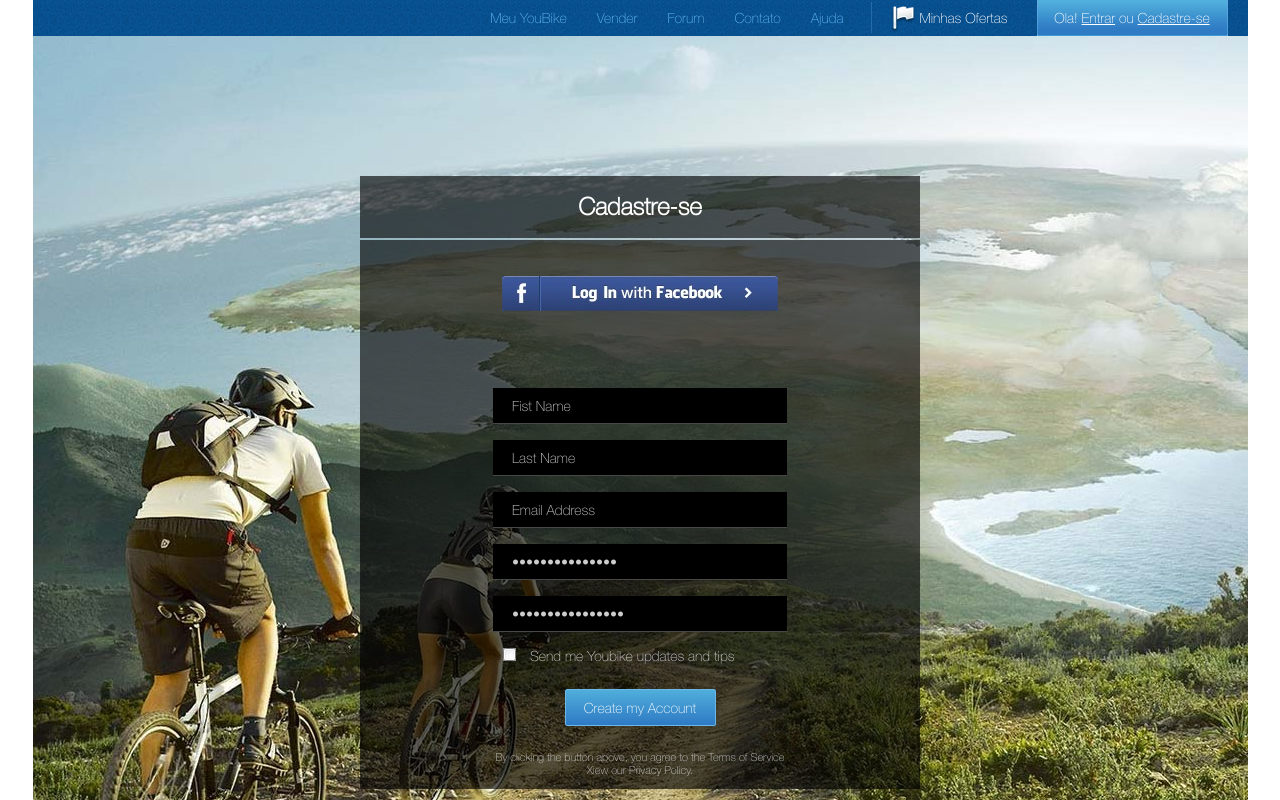
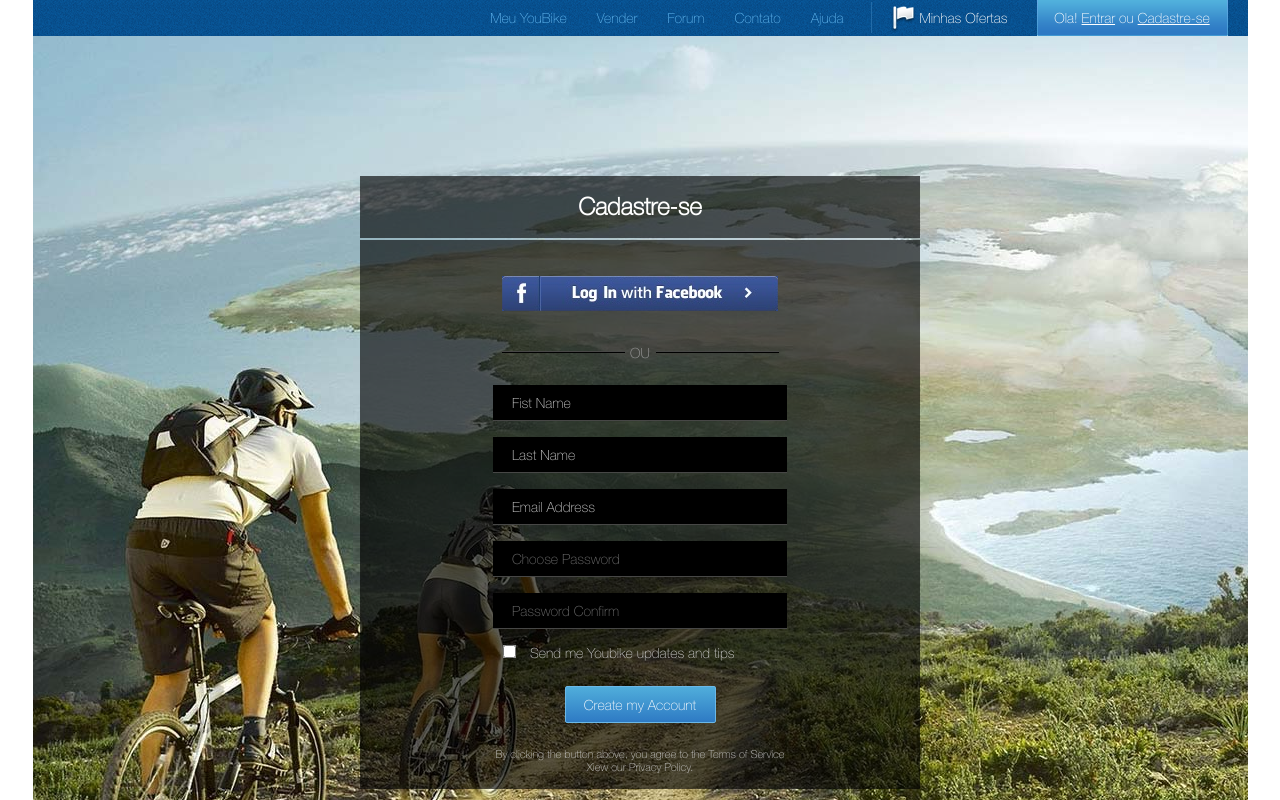
Before and after one commit to Surzhan/GoForIT_Homework_HTML_05, a plain HTML site: page index.html in a window 1280 px wide. Shown: the top 800 px of the page. Drawn offline with Linux system fonts and the light colour scheme.

Commit message:
added block "strip", fix bug

```diff
--- a/css/styles.css
+++ b/css/styles.css
@@ -44,6 +44,8 @@ main {
 	background-repeat: no-repeat;
 	background-size: contain;
 }
+
+/* HEADER*/
 
 .main-header {
 	height: 36px;
@@ -136,6 +138,9 @@ ul.main-menu > li > a:hover {
 	text-decoration: none;
 }
 
+/* END HEADER */
+/* MODAL WINDOW */
+
 .modal-form {
 	position: fixed;
 	top: 20vh;
@@ -146,6 +151,28 @@ ul.main-menu > li > a:hover {
 	height: 613px;
 	width: 560px;
 	display: block;
+}
+
+.separator {
+	margin-bottom: 20px;
+	height: 24px;
+	line-height: 24px;
+	color: #999999;
+	text-align: center;
+}
+
+.strip {
+	position: absolute;
+	left: 142px;
+	top: 192px;
+	width: 123px;
+	height: 1px;
+	background: black;
+	box-shadow: 0px -1px 0px 0px rgba(71,71,70,1);
+}
+
+.strip-1 {
+left: 296px
 }
 
 .modal-form input {
@@ -179,7 +206,7 @@ input[type=password]:focus {
 
 
 .facebook-registration-btn {
-	margin: 0px auto 77px;
+	margin: 0px auto 30px;
 	border: 0;
 	height: 35px;
 	width: 276px;
@@ -236,7 +263,6 @@ input[type=checkbox] {
 	margin-left: 143px;
 	display: inline-block;
 	z-index: 2;
-	opacity: 0.7;
 }
 
 #checkbox-img {
@@ -248,3 +274,5 @@ input[type=checkbox] {
 	background-image: url(../img/checkbox-icon.png);
 	z-index: 1
 }
+
+/* END MODAL WINDOW */
--- a/index.html
+++ b/index.html
@@ -35,12 +35,15 @@
 				<div class="form-block">
 					<form>
 						<input class="facebook-registration-btn" type="submit" name="log-in-facebook" value="">
+						<div class="separator">
+							<span class="strip"></span><span>OU</span><span class="strip strip-1"></span>
+						</div>
 						<input type="text" name="fist-name" value="Fist Name" placeholder="Fist Name">
-						<input type="text" name="last-name" value="Last Name">
-						<input type="email" name="email" value="Email Address">
-						<input type="password" name="password" value="Choose Password" placeholder="Choose Password">
-						<input type="password" name="confirm-password" value="Password Confirm" placeholder="Password Confirm">
-						<span id="checkbox-img"></span><input type="checkbox" id="checkbox-1" name="checkbox-1" value="checkbox-1">
+						<input type="text" name="last-name" value="Last Name" placeholder="Last Name">
+						<input type="email" name="email" value="Email Address" placeholder="Email Address">
+						<input type="password" name="pass" value="" placeholder="Choose Password">
+						<input type="password" name="pass-conf" value="" placeholder="Password Confirm">
+						<input type="checkbox" id="checkbox-1" name="checkbox-1" value="checkbox-1"><span id="checkbox-img"></span>
 						<label for="checkbox-1">Send me Youbike updates and tips</label>
 						<input class="create-account-btn" type="submit" name="registation-form" value="Create my Account">
 					</form>
```
